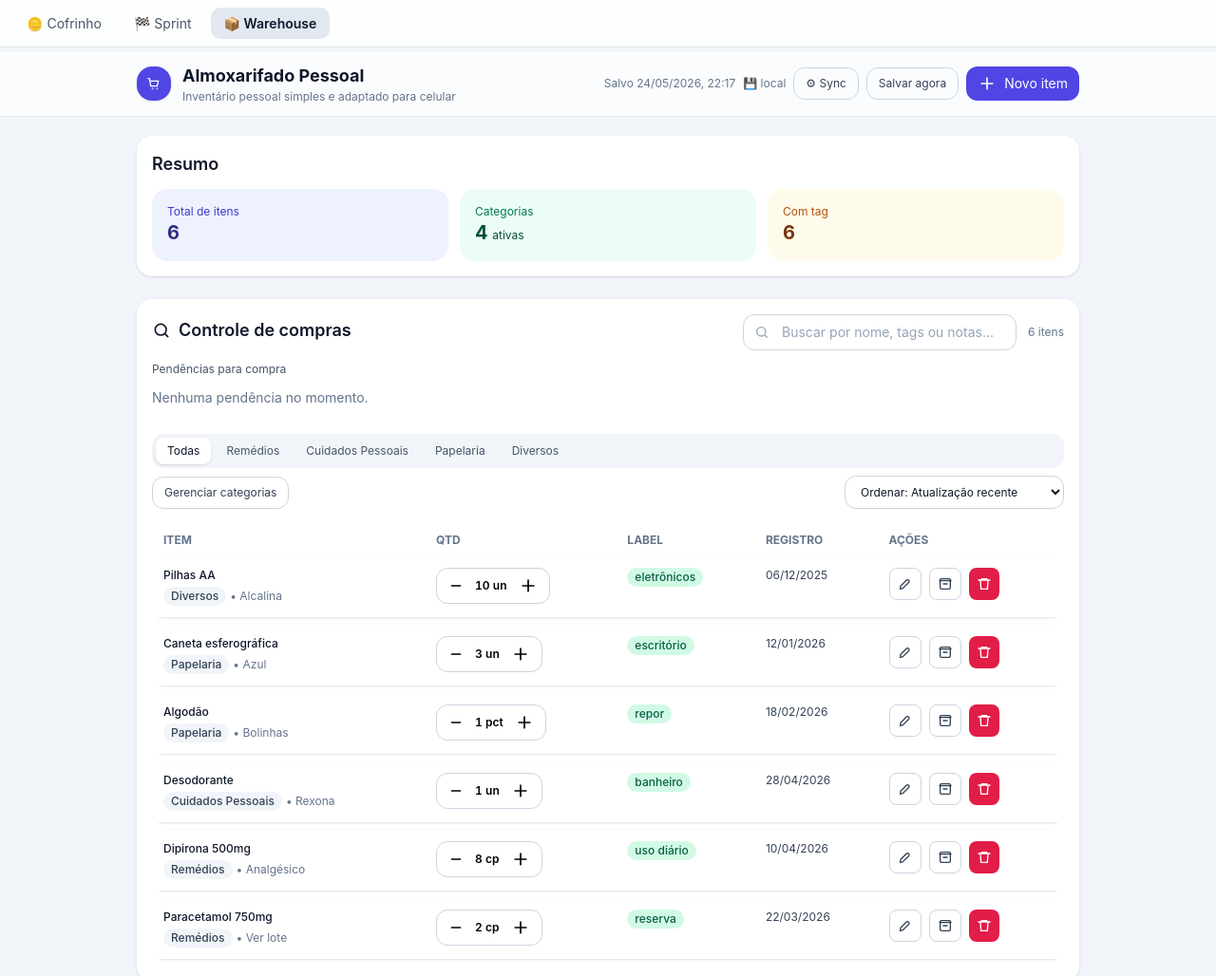
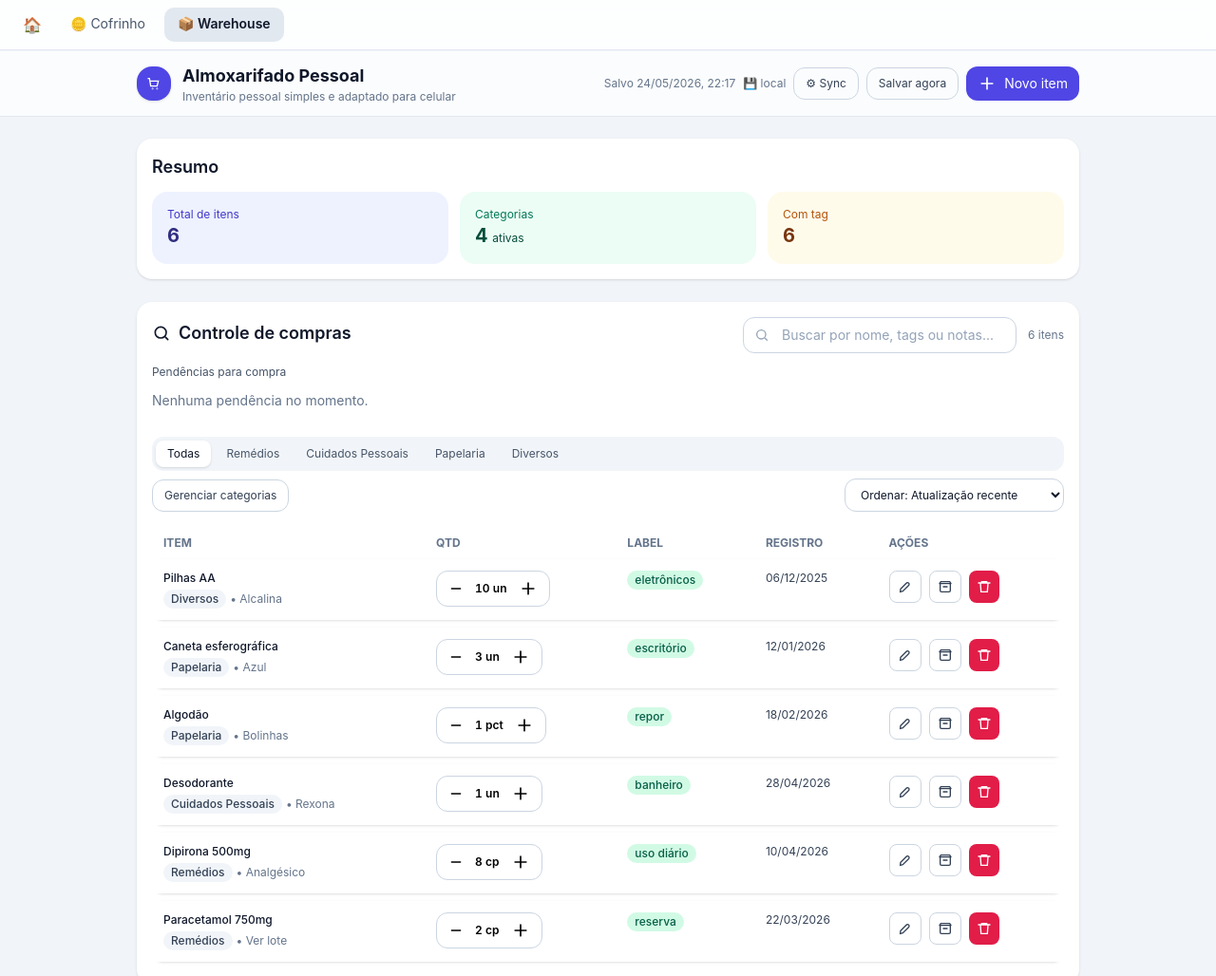
Before and after one commit to caiovalee/habit-bank, a website: page warehouse.html in a window 1280 px wide. Shown: the top 1028 px of the page at 95% size. Drawn offline with nearby package versions, Linux system fonts and the light colour scheme.

Commit message:
feat: ícone home nas páginas e remove Sprint da nav
- Adiciona 🏠 no canto esquerdo da nav em habitbank, warehouse e english
- Remove link para sprint.html das navs (página pausada)
- Corrige link do Habit Bank de ./index.html para ./habitbank.html

Co-Authored-By: Claude Sonnet 4.6 <noreply@anthropic.com>

```diff
--- a/warehouse.html
+++ b/warehouse.html
@@ -17,8 +17,8 @@
 
 <body class="bg-slate-100">
     <nav class="topnav">
-        <a href="./index.html">🪙 Cofrinho</a>
-        <a href="./sprint.html">🏁 Sprint</a>
+        <a href="./index.html" title="Início" style="font-size:16px;padding:6px 10px">🏠</a>
+        <a href="./habitbank.html">🪙 Cofrinho</a>
         <a href="./warehouse.html" class="active">📦 Warehouse</a>
     </nav>
     <div id="root"></div>
```
Also changed, not shown: english.html (+3 -0 lines), habitbank.html (+2 -2 lines).
